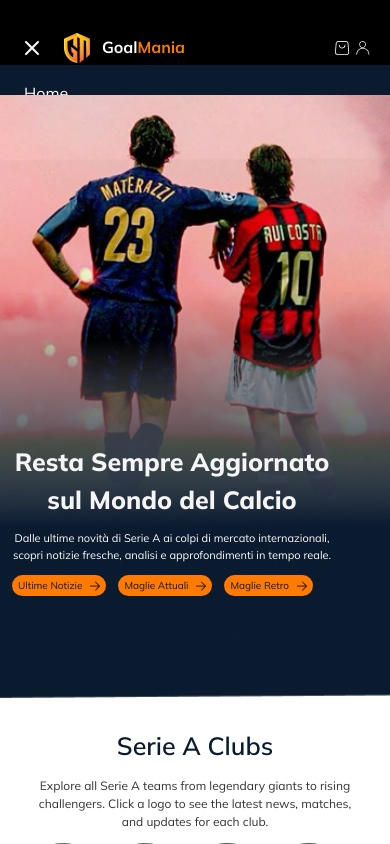
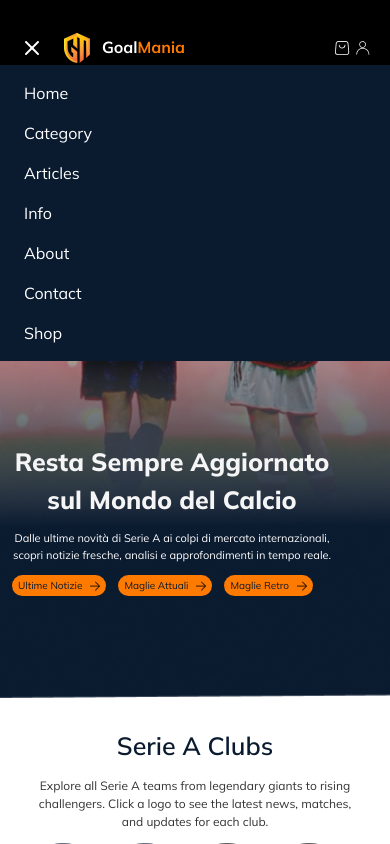
Before and after one commit to imkashishkathuria/goal-mania, a React (Vite) app: page / in a window 390 px wide. Both pictures are taken after a click on the button 30 px from the left and 47 px from the top of the page. Shown: the top 844 px of the page. Built offline with nearby package versions, Linux system fonts and the light colour scheme; a web font is replaced by a local one.

Commit message:
header update

```diff
--- a/src/components/Header.jsx
+++ b/src/components/Header.jsx
@@ -88,10 +88,10 @@ const Header = () => {
 
       {/* Mobile Dropdown Menu */}
       {mobileMenu && (
-        <div className="absolute top-[65px] left-0 w-full bg-[#0A1A2F] text-white flex flex-col gap-4 px-6 py-4 md:hidden">
+        <div className="absolute top-[65px] left-0 z-50 w-full bg-[#0A1A2F] text-white flex flex-col gap-4 px-6 py-4 md:hidden">
           {[
             { name: "home", url: "" },
-            { name: "category", url: "" },
+            { name: "category", url: "seriea" },
             { name: "articles", url: "" },
             { name: "info", url: "" },
             { name: "about", url: "" },
```
